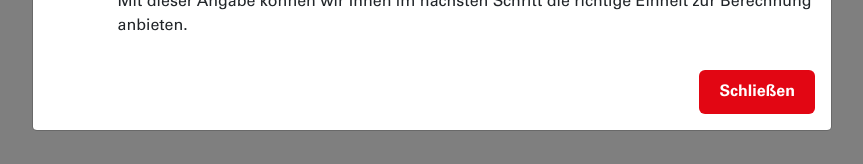
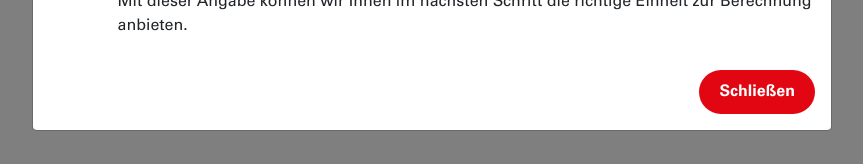
Before and after one commit to AonicSS/TechemCO2, a React (Create React App) app: page / in a window 1280 px wide. Both pictures are taken after a click on the picture 852 px from the left and 143 px from the top of the page. Shown: the part 380-544 px from the top of the page, without its empty margins (208-1071 px from the left). Built offline with nearby package versions, Linux system fonts and the light colour scheme.

Commit message:
added rounded pill on modal close

```diff
--- a/src/components/Modal/modal.js
+++ b/src/components/Modal/modal.js
@@ -56,7 +56,7 @@ const InfoModal = (props) => {
                             {selectedHeaderText ? (<Modal.Title className='mb-2'>{selectedHeaderText}</Modal.Title>) : ''}
                             {selectedBodyText}</Modal.Body>
                         <Modal.Footer>
-                            <Button variant="continue" onClick={handleClose}>
+                            <Button variant="continue" className='rounded-pill' onClick={handleClose}>
                                 Schließen
                             </Button>
                         </Modal.Footer>
```
